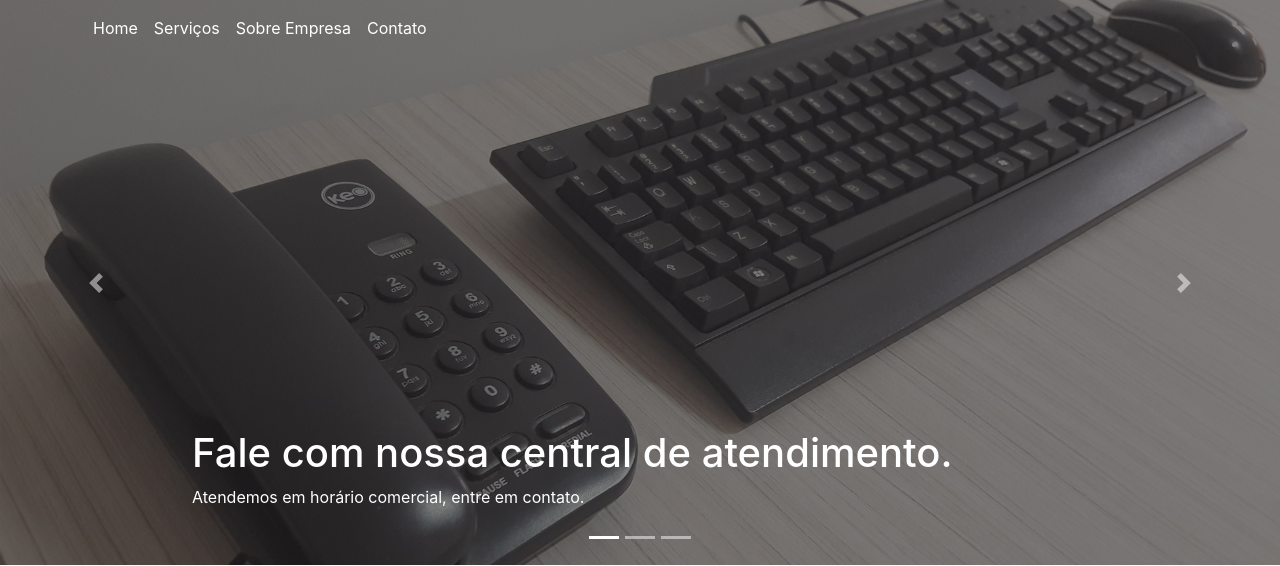
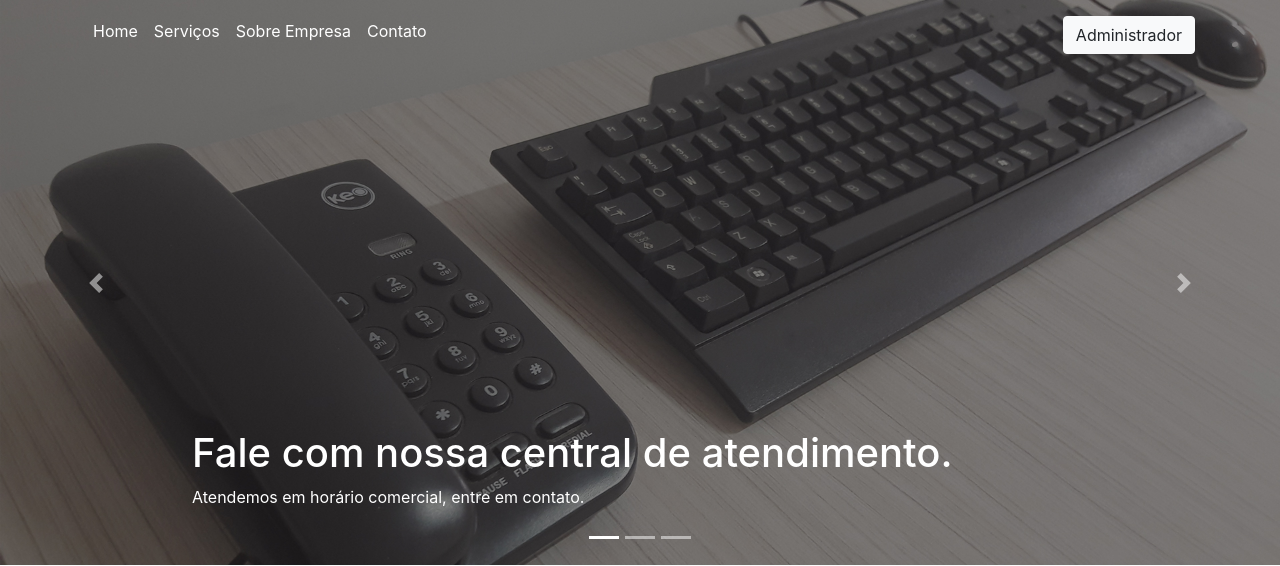
Before and after one commit to samuelsoares27/ProjetoSite, a PHP site: page / in a window 1280 px wide. Shown: the top 566 px of the page. Run offline with PHP 8.4, Linux system fonts and the light colour scheme.

Commit message:
Adicionado um button na barra de menu para o administrador ir na área de login para fazer acesso a parte administrativa

```diff
--- a/View/index.php
+++ b/View/index.php
@@ -33,6 +33,9 @@
 								<a class="nav-link" href="#contato">Contato</a>
 							</li>
 						</ul>
+						<form class="form-inline mt-2 mt-md-12">
+							<button class="btn btn-light" type="submit">Administrador</button>
+						</form>
 					</div>
 				</div>
 			</nav>
```
